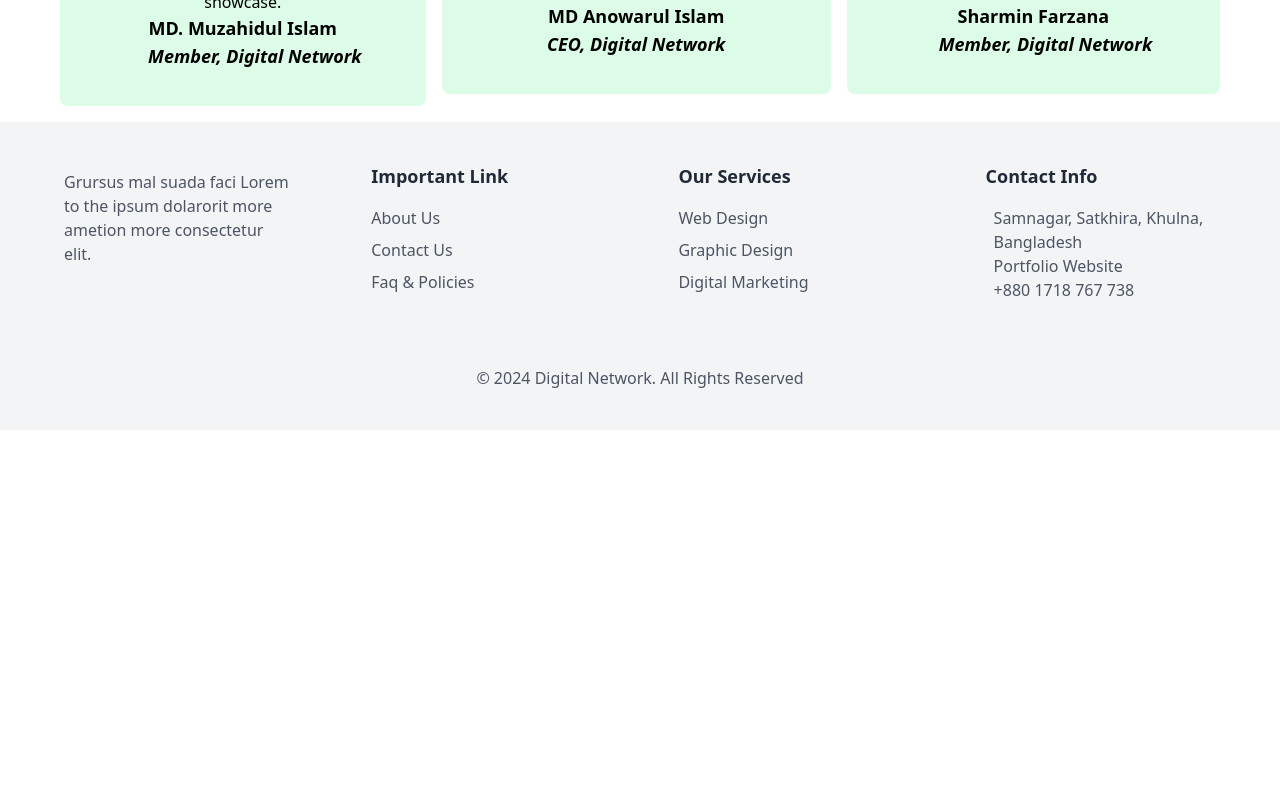
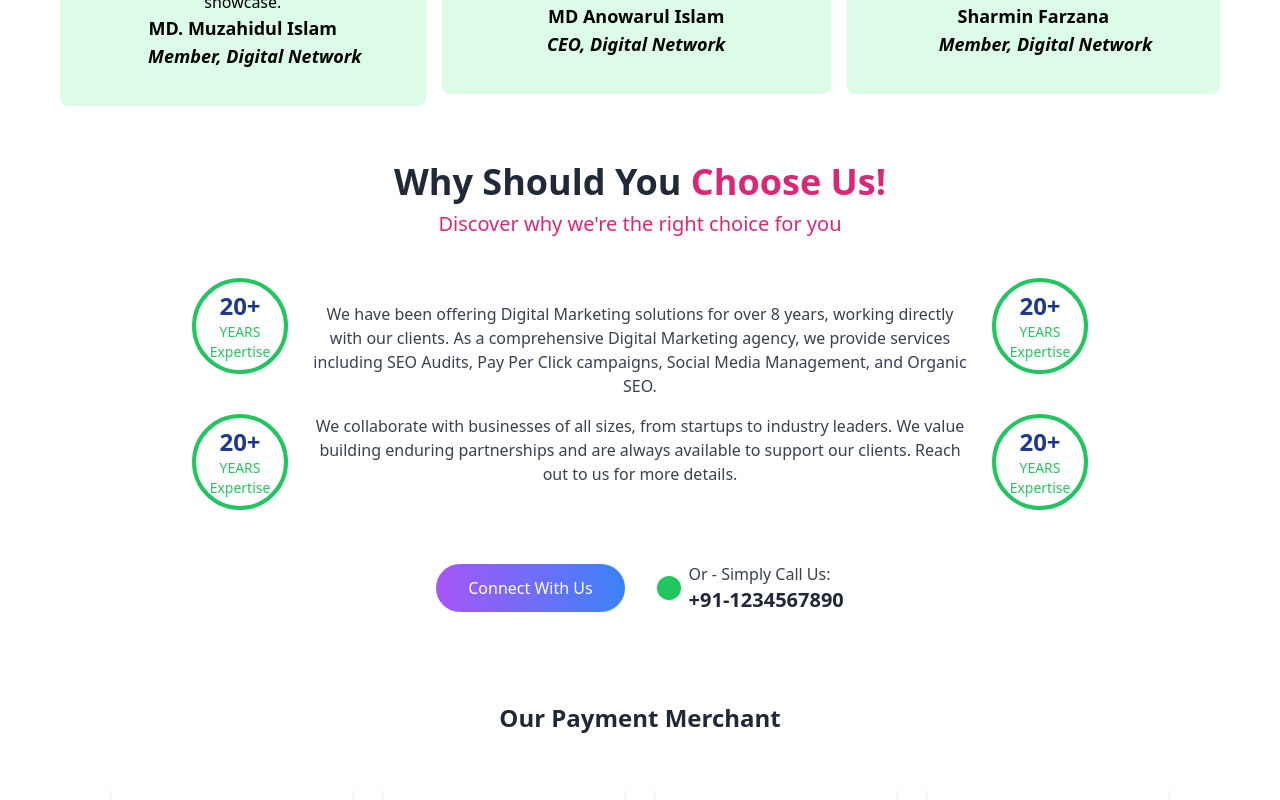
Before and after one commit to CodeCraft1234/Digital-Network-Agency-Client, a React (Vite) app: page / in a window 1280 px wide. Shown: the part 3700-4500 px from the top of the page. Before the commit the page ends 4130 px from the top, so only its background shows below. Built offline with nearby package versions, Linux system fonts and the light colour scheme; no server answers; grey boxes are pictures that could not be loaded.

Commit message:
dksjhgjkdsag

```diff
--- a/package.json
+++ b/package.json
@@ -14,6 +14,7 @@
     "@tanstack/react-query": "^5.49.0",
     "aos": "^2.3.4",
     "axios": "^1.7.2",
+    "emailjs-com": "^3.2.0",
     "firebase": "^10.12.2",
     "framer-motion": "^11.2.12",
     "install": "^0.13.0",
--- a/src/Components/Choose.jsx
+++ /dev/null
@@ -1,45 +0,0 @@
-// Import if you have any additional styles
-
-const Choose = () => {
-  return (
-    <div className="flex flex-wrap justify-center items-center bg-purple-600 text-white p-8">
-      <div className="flex-1 min-w-[300px] p-8">
-        <h2 className="text-2xl font-bold">
-          More Great Reasons to Choose Degico
-        </h2>
-        <p className="mt-4">
-          Grursus mal suada faci lisis Lorem ipsum dolarorit ametion the at dumm
-          consectetur elit. Vesti at bulum nec odio aea the dumm ipsum on that
-          at dolocons rsus the consectetur elit.
-        </p>
-        <div className="flex justify-around mt-8">
-          <div className="text-center">
-            <div className="w-24 h-24 bg-white text-purple-600 rounded-full flex flex-col justify-center items-center mx-auto font-bold text-xl">
-              <span>35</span>
-              <span className="text-base font-normal">Mbps</span>
-            </div>
-            <p className="mt-4">Superfast 1 - 35 Mbps</p>
-            <p>Average Speed: 1min 30sec</p>
-          </div>
-          <div className="text-center">
-            <div className="w-24 h-24 bg-white text-purple-600 rounded-full flex flex-col justify-center items-center mx-auto font-bold text-xl">
-              <span>63</span>
-              <span className="text-base font-normal">Mbps</span>
-            </div>
-            <p className="mt-4">Superfast 2 - 63 Mbps</p>
-            <p>Average Speed: 45sec</p>
-          </div>
-        </div>
-      </div>
-      <div className="flex-1 min-w-[300px] flex justify-center items-center">
-        <img
-          src="https://i.ibb.co/DVdxFFM/Screenshot-6-removebg-preview.png"
-          alt="Family watching TV"
-          className="max-w-full h-auto rounded-lg"
-        />
-      </div>
-    </div>
-  );
-};
-
-export default Choose;
--- /dev/null
+++ b/src/Components/WhyChooseUs.jsx
@@ -0,0 +1,82 @@
+import React from 'react';
+import { Link } from 'react-router-dom';
+
+const WhyChooseUs = () => {
+  return (
+    <div className="bg-white p-10 flex flex-col items-center">
+      <h2 className="text-4xl font-bold text-center">
+        Why Should You <span className="text-pink-600">Choose Us!</span>
+      </h2>
+      <p className="text-pink-600 text-xl mt-2 mb-10">
+        Discover why we're the right choice for you
+      </p>
+
+      <div className="flex flex-col md:flex-row justify-between w-full max-w-4xl mb-8">
+        {/* Left Side Badges */}
+        <div className="flex flex-col items-center space-y-10">
+          <div className="flex flex-col items-center">
+            <div className="w-24 h-24 rounded-full border-4 border-green-500 flex flex-col items-center justify-center">
+              <p className="text-2xl font-bold text-blue-900">20+</p>
+              <p className="text-green-500 text-sm">YEARS</p>
+              <p className="text-green-500 text-sm">Expertise</p>
+            </div>
+          </div>
+          <div className="flex flex-col items-center">
+            <div className="w-24 h-24 rounded-full border-4 border-green-500 flex flex-col items-center justify-center">
+              <p className="text-2xl font-bold text-blue-900">20+</p>
+              <p className="text-green-500 text-sm">YEARS</p>
+              <p className="text-green-500 text-sm">Expertise</p>
+            </div>
+          </div>
+        </div>
+
+        {/* Center Text */}
+        <div className="flex flex-col justify-center text-center mx-6">
+          <p className="text-gray-700 mb-4">
+            We have been offering Digital Marketing solutions for over 8 years, working directly with our clients. As a comprehensive Digital Marketing agency, we provide services including SEO Audits, Pay Per Click campaigns, Social Media Management, and Organic SEO.
+          </p>
+          <p className="text-gray-700">
+            We collaborate with businesses of all sizes, from startups to industry leaders. We value building enduring partnerships and are always available to support our clients. Reach out to us for more details.
+          </p>
+        </div>
+
+        {/* Right Side Badges */}
+        <div className="flex flex-col items-center space-y-10">
+          <div className="flex flex-col items-center">
+            <div className="w-24 h-24 rounded-full border-4 border-green-500 flex flex-col items-center justify-center">
+              <p className="text-2xl font-bold text-blue-900">20+</p>
+              <p className="text-green-500 text-sm">YEARS</p>
+              <p className="text-green-500 text-sm">Expertise</p>
+            </div>
+          </div>
+          <div className="flex flex-col items-center">
+            <div className="w-24 h-24 rounded-full border-4 border-green-500 flex flex-col items-center justify-center">
+              <p className="text-2xl font-bold text-blue-900">20+</p>
+              <p className="text-green-500 text-sm">YEARS</p>
+              <p className="text-green-500 text-sm">Expertise</p>
+            </div>
+          </div>
+        </div>
+      </div>
+
+      <div className="flex flex-col items-center md:flex-row space-y-4 md:space-y-0 md:space-x-8 mt-5">
+      <Link to={`/contact`}>
+      <button className="bg-gradient-to-r from-purple-500 to-blue-500 text-white px-8 py-3 rounded-full">
+          Connect With Us
+        </button>
+      </Link>
+        <div className="flex items-center space-x-2">
+          <div className="bg-green-500 rounded-full p-3 text-white">
+            <i className="fab fa-whatsapp"></i>
+          </div>
+          <div className="text-center md:text-left">
+            <p className="text-gray-700">Or - Simply Call Us:</p>
+            <p className="text-xl font-bold">+91-1234567890</p>
+          </div>
+        </div>
+      </div>
+    </div>
+  );
+};
+
+export default WhyChooseUs;
--- a/src/Pages/Contact.jsx
+++ b/src/Pages/Contact.jsx
@@ -1,7 +1,9 @@
-import { motion } from "framer-motion";
-import { Helmet } from "react-helmet-async";
-import { FaEnvelope, FaMapMarkerAlt, FaShareAlt } from "react-icons/fa";
-import { useParams } from "react-router-dom";
+import React, { useState } from 'react';
+import { motion } from 'framer-motion';
+import { Helmet } from 'react-helmet-async';
+import { FaEnvelope, FaMapMarkerAlt, FaShareAlt } from 'react-icons/fa';
+import { useParams } from 'react-router-dom';
+import emailjs from 'emailjs-com'; // Import emailjs
 
 const contactInfo = [
   {
@@ -26,6 +28,31 @@ const contactInfo = [
 
 const Contact = () => {
   const { title } = useParams();
+  const [formData, setFormData] = useState({
+    name: '',
+    email: '',
+    subject: '',
+    message: '',
+  });
+  const [status, setStatus] = useState('');
+
+  const handleChange = (e) => {
+    const { name, value } = e.target;
+    setFormData({ ...formData, [name]: value });
+  };
+
+  const handleSubmit = (e) => {
+    e.preventDefault();
+    emailjs.send('service_ogobvag', 'template_qtlkvpn', formData, 'pndgWc7HdsdPDRjuq')
+      .then((response) => {
+        console.log('Success:', response);
+        setStatus('Message sent successfully!');
+      })
+      .catch((error) => {
+        console.error('Error:', error);
+        setStatus('Failed to send message. Please try again.');
+      });
+  };
 
   return (
     <div className="mt-16">
@@ -67,11 +94,14 @@ const Contact = () => {
           transition={{ duration: 0.5 }}
           className="lg:w-2/3"
         >
-          <form className="space-y-4">
+          <form onSubmit={handleSubmit} className="space-y-4">
             <div className="flex flex-wrap -mx-2">
               <div className="w-full md:w-1/2 px-2 mb-4">
                 <input
                   type="text"
+                  name="name"
+                  value={formData.name}
+                  onChange={handleChange}
                   placeholder="Name"
                   className="w-full p-3 border border-gray-300 rounded focus:outline-none focus:border-purple-500"
                 />
@@ -79,6 +109,9 @@ const Contact = () => {
               <div className="w-full md:w-1/2 px-2 mb-4">
                 <input
                   type="email"
+                  name="email"
+                  value={formData.email}
+                  onChange={handleChange}
                   placeholder="Email"
                   className="w-full p-3 border border-gray-300 rounded focus:outline-none focus:border-purple-500"
                 />
@@ -87,12 +120,18 @@ const Contact = () => {
             <div className="mb-4">
               <input
                 type="text"
+                name="subject"
+                value={formData.subject}
+                onChange={handleChange}
                 placeholder="Subject"
                 className="w-full p-3 border border-gray-300 rounded focus:outline-none focus:border-purple-500"
               />
             </div>
             <div className="mb-4">
               <textarea
+                name="message"
+                value={formData.message}
+                onChange={handleChange}
                 placeholder="Comment"
                 rows="5"
                 className="w-full p-3 border border-gray-300 rounded focus:outline-none focus:border-purple-500"
@@ -106,10 +145,11 @@ const Contact = () => {
                 Send Message
               </button>
             </div>
+            {status && <p className="text-center text-gray-700 mt-4">{status}</p>}
           </form>
         </motion.div>
       </div>
-      <div className="w-full  h-64 lg:h-96 mt-10">
+      <div className="w-full h-64 lg:h-96 mt-10">
         <iframe
           src="https://www.google.com/maps/embed?pb=!1m18!1m12!1m3!1d3651.8487425375986!2d90.39945231445558!3d23.750841194616728!2m3!1f0!2f0!3f0!3m2!1i1024!2i768!4f13.1!3m3!1m2!1s0x3755b894a29c05a7%3A0x697e6fdeb22536c!2sDhaka%2C%20Bangladesh!5e0!3m2!1sen!2sbd!4v1629780134955!5m2!1sen!2sbd"
           width="100%"
--- a/src/Pages/Home/Home.jsx
+++ b/src/Pages/Home/Home.jsx
@@ -1,22 +1,14 @@
 import { Helmet } from "react-helmet-async";
-import Award from "../../Components/Award";
-import Banner from "../../Components/Banner/Banner";
 import LandingPage from "../../Components/Banner/LandingPage";
-import Carousel from "../../Components/Carousel/Caousel";
-import Choose from "../../Components/Choose";
-import ContactUS from "../../Components/ContactUs/ContactUS";
 import DigitalMarketingMarketing from "../../Components/DigitalMarketingMarketing";
-import Domain from "../../Components/Domain";
 import GraphicDesignMarketing from "../../Components/GraphicDesignMarketing";
-import Marketing from "../../Components/GraphicDesignMarketing";
-import Payment from "../../Components/Payment/Payment";
 import Rating from "../../Components/Rating/Rating";
 import HighlightClients from "../../Components/Services/HighlightClient";
 import OurServices from "../../Components/Services/OurServices";
-import Service from "../../Components/Services/Services";
 import WebDesignMarketing from "../../Components/WebDesignMarketing";
-import Cards from "../../components/Cards/Cards";
 import TestimonialCarousel from "./TestimonialCarousel";
+import WhyChooseUs from "../../Components/WhyChooseUs";
+import Payment from "../../Components/Payment/Payment";
 
 const Home = () => {
   return (
@@ -34,7 +26,8 @@ const Home = () => {
       <TestimonialCarousel></TestimonialCarousel>
       <HighlightClients></HighlightClients>
       <Rating></Rating>
-      {/* <Domain></Domain> */}
+      <WhyChooseUs></WhyChooseUs>
+      <Payment></Payment>
     </div>
   );
 };
```
